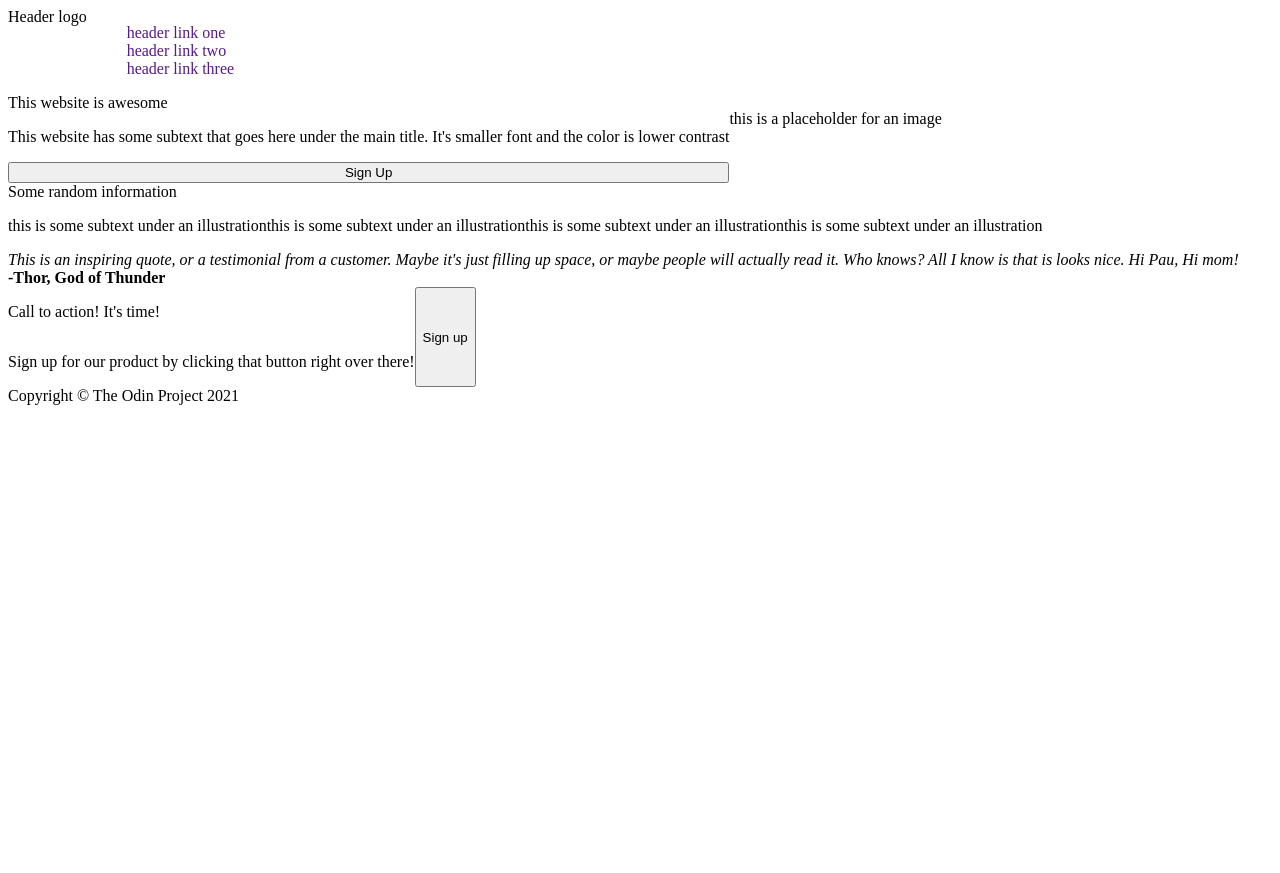
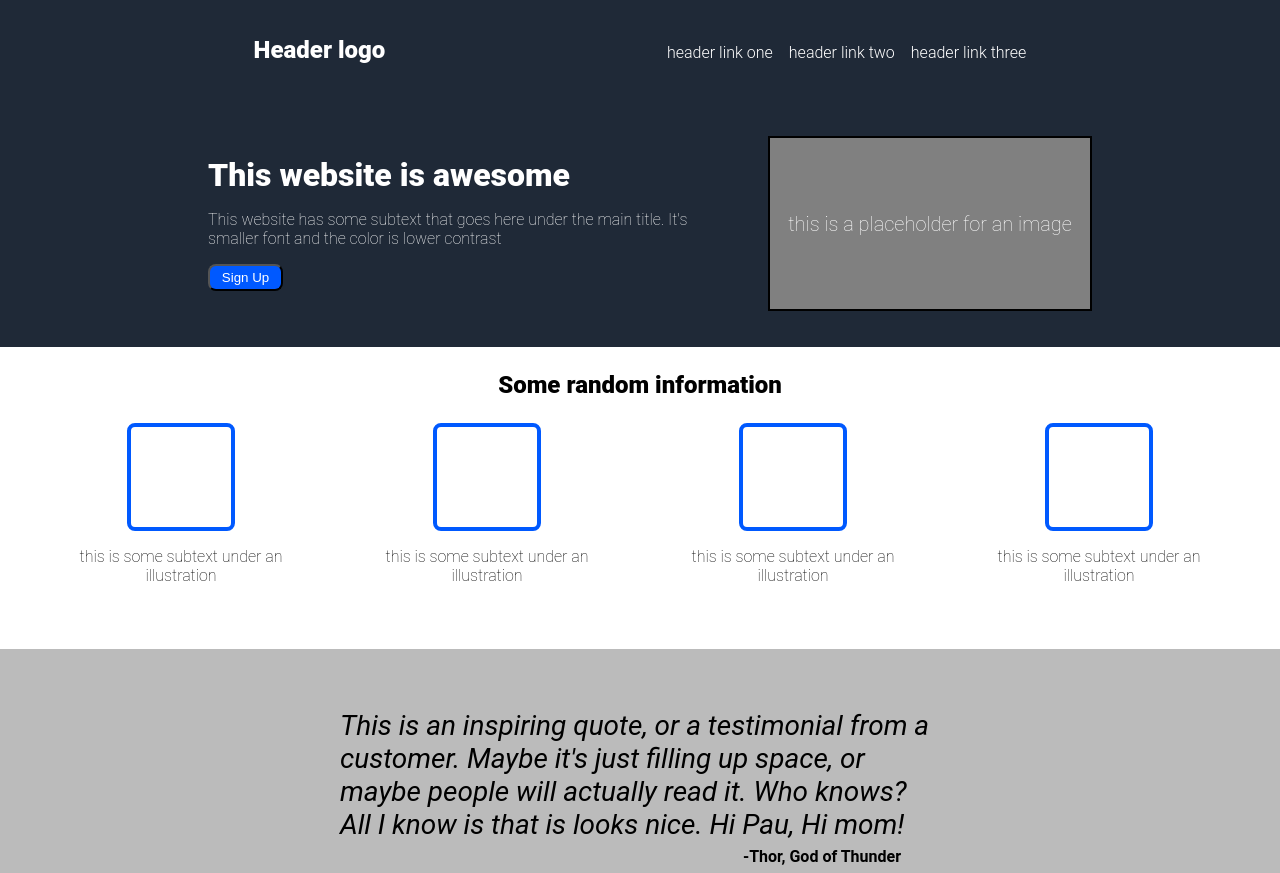
Before and after one commit to xWacob/landing-page, a plain HTML site: page index.html in a window 1280 px wide. Shown: the top 873 px of the page. Before the commit the page ends 816 px from the top, so only its background shows below. Drawn offline with Linux system fonts and the light colour scheme.

Commit message:
Add style to many divs and flexboxes
The header was given a background color and set up with its flex properties.
The hero was given a background color and the items were placed accordingly.
The random information was set up using flex properties. As was the quote.

```diff
--- a/index.html
+++ b/index.html
@@ -3,7 +3,7 @@
 <head>
     <meta charset="UTF-8">
     <meta name="viewport" content="width=device-width, initial-scale=1.0">
-    <title>Document</title>
+    <title>Landing Page</title>
     <link rel="stylesheet" href="styles.css">
 </head>
 <body> <!-- body will be a flex, column to separate each other flex div -->
@@ -23,7 +23,7 @@
             <p>This website has some subtext that goes here under the main title. It's smaller font and the color is lower contrast</p>
             <button class="sign-top-button">Sign Up</button>
         </div>
-        <p> this is a placeholder for an image</p>
+        <p class="placeholder"> this is a placeholder for an image</p>
     </div>
 
     <!-- random info flex display -->
--- a/styles.css
+++ b/styles.css
@@ -1,56 +1,107 @@
 body{
+    font-family: Roboto;
     display: flex;
-    height: 100vh;
+    min-height: 100vh;
     flex-direction: column;
+    justify-content: space-between;
+    margin: 0;
 }
 
 .header{
     display: flex;
+    background-color: #1F2937;
+    justify-content: space-evenly;
+    align-items: center;
+    color: white;
+    font-size: 24px;
+    font-weight: 800;
+    padding: 0 12px;
+    height: 100px;
+    flex-shrink: 0;
+    margin: 0;
 }
 
 ul{
     list-style: none;
+    display: flex;
+    gap: 16px;
 }
 
 a{
     text-decoration: none;
     /* make font white eventually */
+    color: white;
+    font-size: 16px;
+    font-weight: 300;
 }
 
 .hero{
     display: flex;
+    background-color: #1F2937;
+    color: white;
+    font-size: 32px;
+    font-weight: 800;
+    justify-content: center;
+    padding: 16px;
+    flex: 1;
 }
 
 .text-button{
     display: flex;
     flex-direction: column;
+    max-width: 500px;
+    margin: 40px;
 }
 
 .rand-info{
     display: flex;
     flex-direction: column;
+    font-size: 24px;
+    justify-content: flex-start;
+    align-items: center;
+    flex: 1;
+    padding: 24px;
+    font-weight: 900;
 }
 
 .illustration{
     display: flex;
+    justify-content: center;
+    margin: 4px;
 }
 
 .blue-box{
     display: flex;
     flex-direction: column;
+    justify-content: center;
+    align-items: center;
+    margin: 12px;
+    padding: 8px;
 }
 
 .quote{
     display: flex;
     flex-direction: column;
+    background-color: rgb(187, 187, 187);
+    flex: 1;
+    padding: 60px;
+    justify-content: center;
+    align-items: center;
 }
 
 .quote-content{
     display: flex;
+    width: 600px;
+    font-size: 28px;
 }
 
 .credits{
     display: flex;
+    align-items: flex-end;
+    justify-content: flex-end;
+    width: 45%;
+    padding: 4px;
+    margin: 2px;
 }
 
 .sign-up-bottom{
@@ -65,3 +116,49 @@ a{
 .footer{
     display: flex;
 }
+
+/* added styling that is more for the colors and feel of the page */
+.sign-top-button{
+    max-width: 75px;
+    max-height: 40px;
+    background-color: rgb(0, 89, 255);
+    color: white;
+    padding: 4px;
+    border-radius: 8px;
+}
+
+.text-button p{
+    font-size: 16px;
+    font-weight: 200;
+}
+
+.hero .placeholder{
+    font-size: 20px;
+    background-color: gray;
+    border: 2px solid black ;
+    width: 300px;
+    height: auto;
+    display: flex;
+    justify-content: center;
+    align-items: center;
+    font-weight: 200;
+    margin: 20px;
+    padding: 10px;
+    flex-shrink: 0;
+}
+
+.draw{
+    max-width: 150px;
+    max-height: 150px;
+    height: 100px;
+    width: 100px;
+    border: 4px solid rgb(0, 89, 255);
+    border-radius: 8px;
+}
+
+.desc{
+    font-size: 16px;
+    color: black;
+    font-weight: 200;
+    text-align: center;
+}
```
